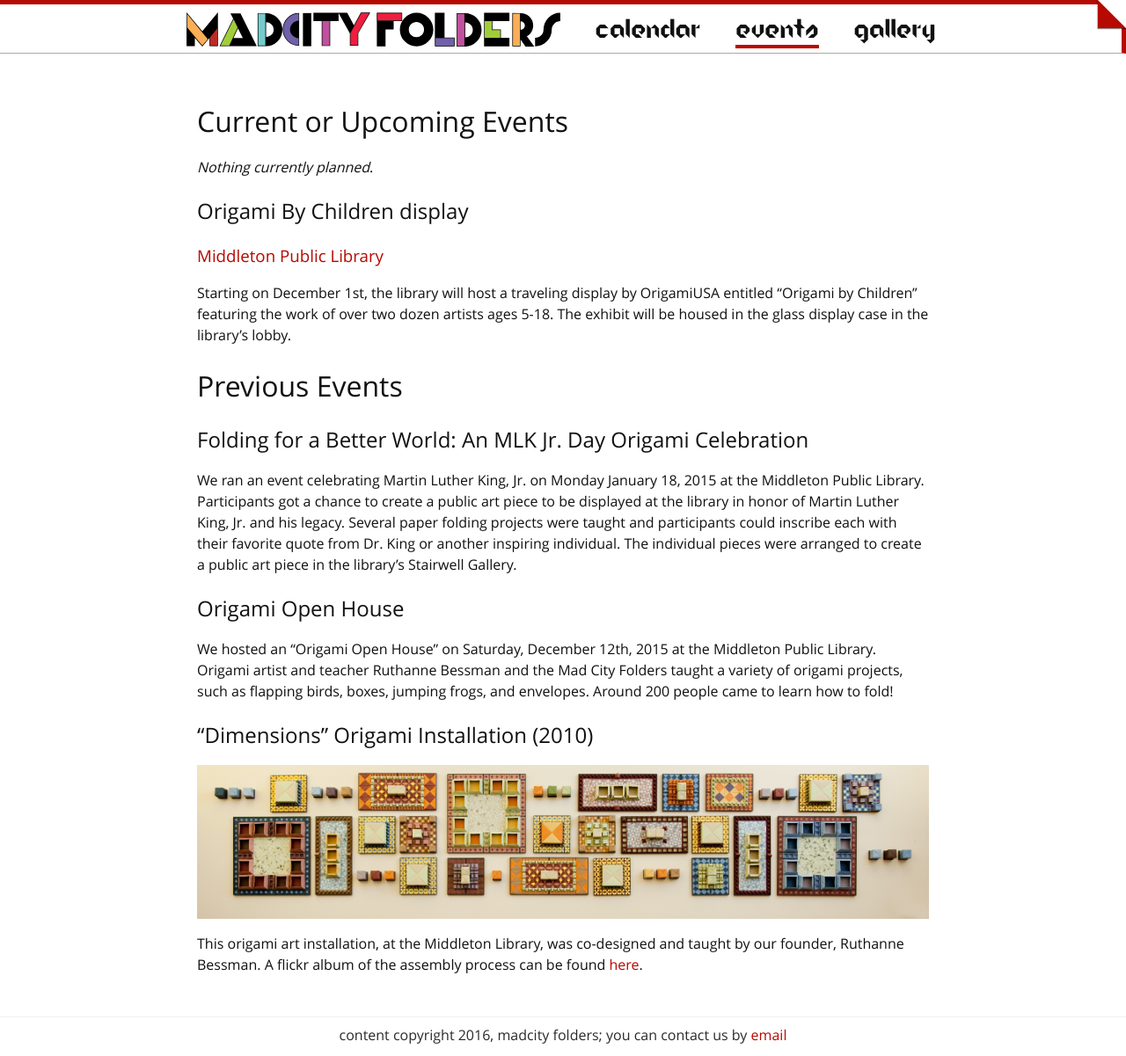
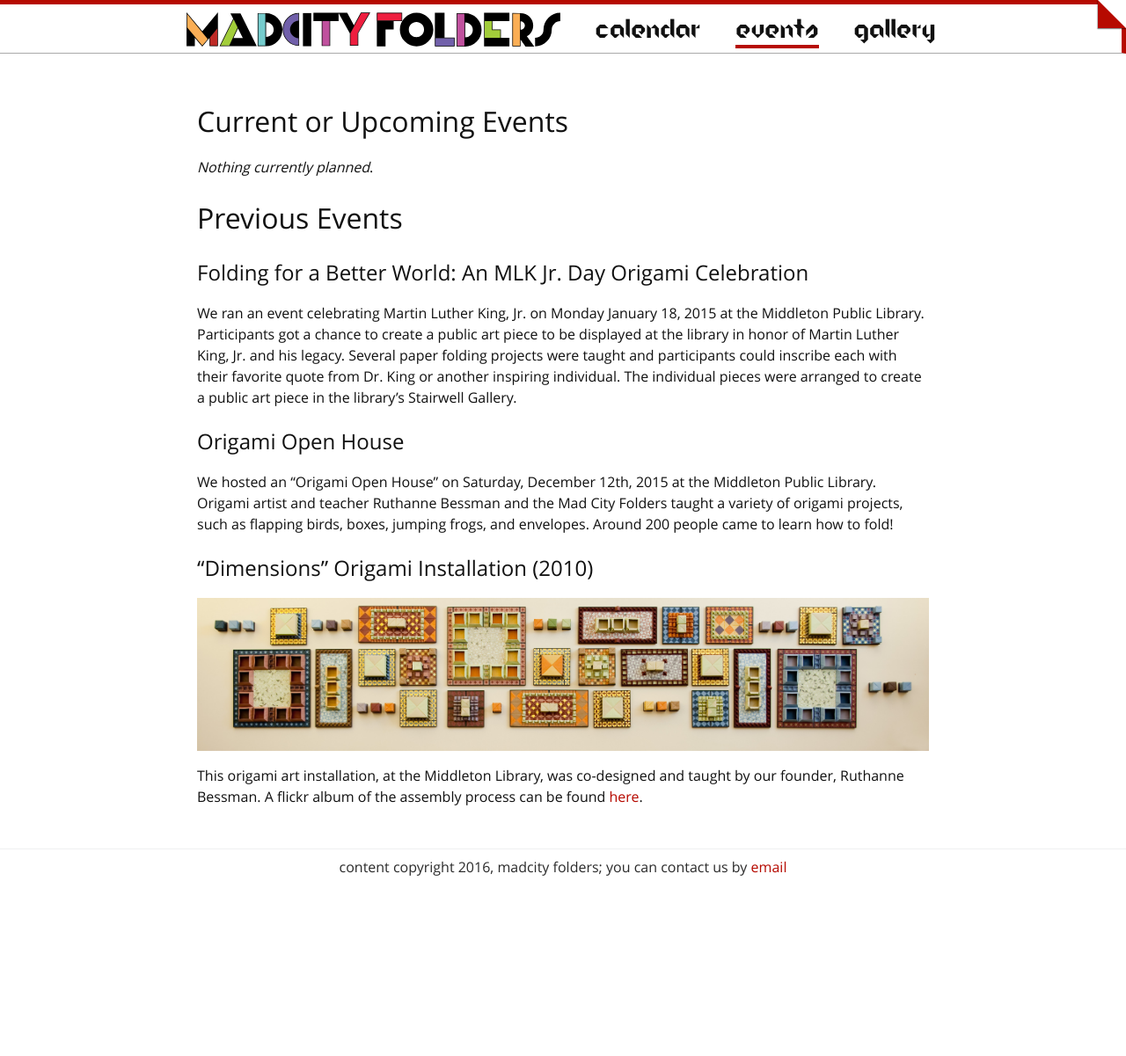
Before and after one commit to MadCityFolders/madcityfolders.github.io, a Jekyll site: the page built from events.md, in a window 1280 px wide. Shown: the whole page at 88% size. Built offline with Jekyll 4.4.1, drawn with Linux system fonts in a browser that asks for light colours; nearby versions of some CDN libraries; comment, search, counter and statistics services are not loaded; after the commit the page ends 1010 px from its top, so only the background shows below that.

Commit message:
Remove OBC display notice

```diff
--- a/events.md
+++ b/events.md
@@ -7,14 +7,6 @@ group: 'nav'
 
 # Current or Upcoming Events
 *Nothing currently planned*.
-
-## Origami By Children display
-
-### [Middleton Public Library](https://www.google.com/maps/place/Middleton+Public+Library/@43.0949512,-89.5115643,17z)
-Starting on December 1st, the library will host a traveling
-display by OrigamiUSA entitled "Origami by Children" featuring
-the work of over two dozen artists ages 5-18.  The exhibit will
-be housed in the glass display case in the library's lobby.
 
 # Previous Events
 
```
